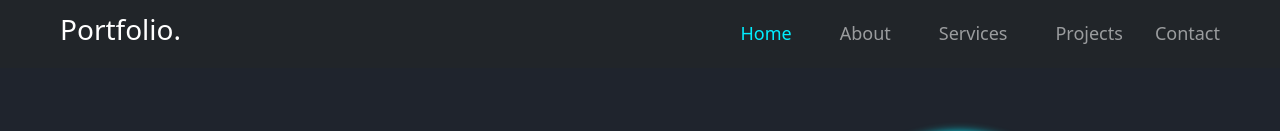
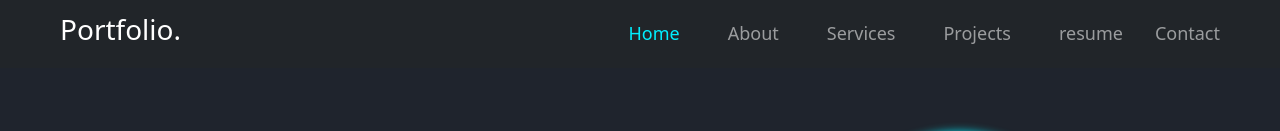
Before and after one commit to muhammadhasssan2006/protfolio, a plain HTML site: page index.html in a window 1280 px wide. Shown: the top 131 px of the page. Drawn offline with nearby package versions, Linux system fonts and the light colour scheme.

Commit message:
portfolio updated

```diff
--- a/index.html
+++ b/index.html
@@ -36,6 +36,7 @@
         <a class="nav-link   px-4 " aria-current="page" href="#about">About</a>
         <a class="nav-link   px-4 " aria-current="page" href="#services">Services</a>
         <a class="nav-link   px-4 " aria-current="page" href="#projects">Projects</a>
+        <a class="nav-link   px-4 " aria-current="page" href="https://hassans-resume.netlify.app/">resume</a>
         <a class="nav-link   pe-5 " aria-current="page" href="#contact" style>Contact</a>
       </div>
     </div>
```
Also changed, not shown: assets/123.jpg (added), assets/abc.jpg (added), assets/def.jpg (added).
